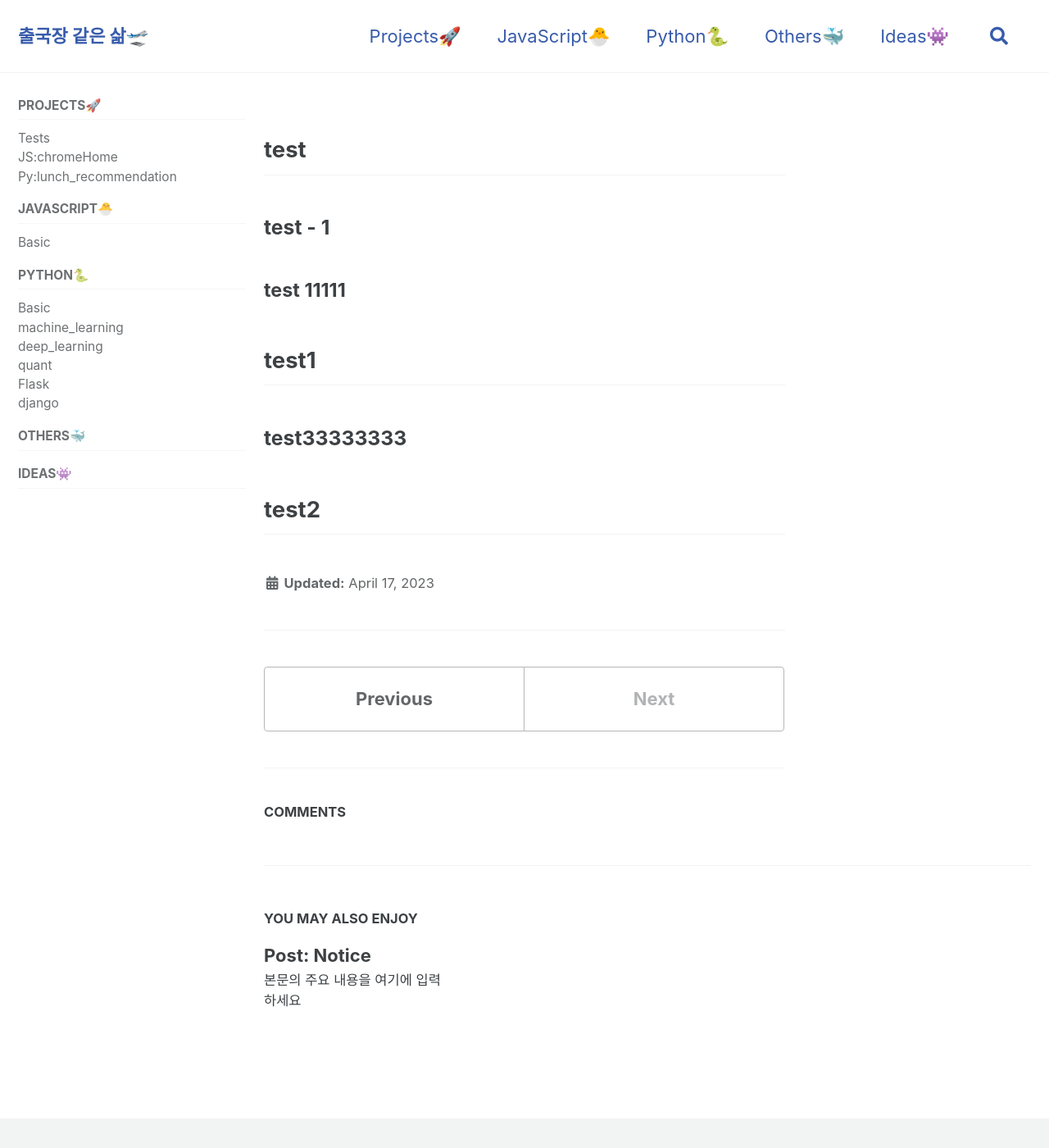
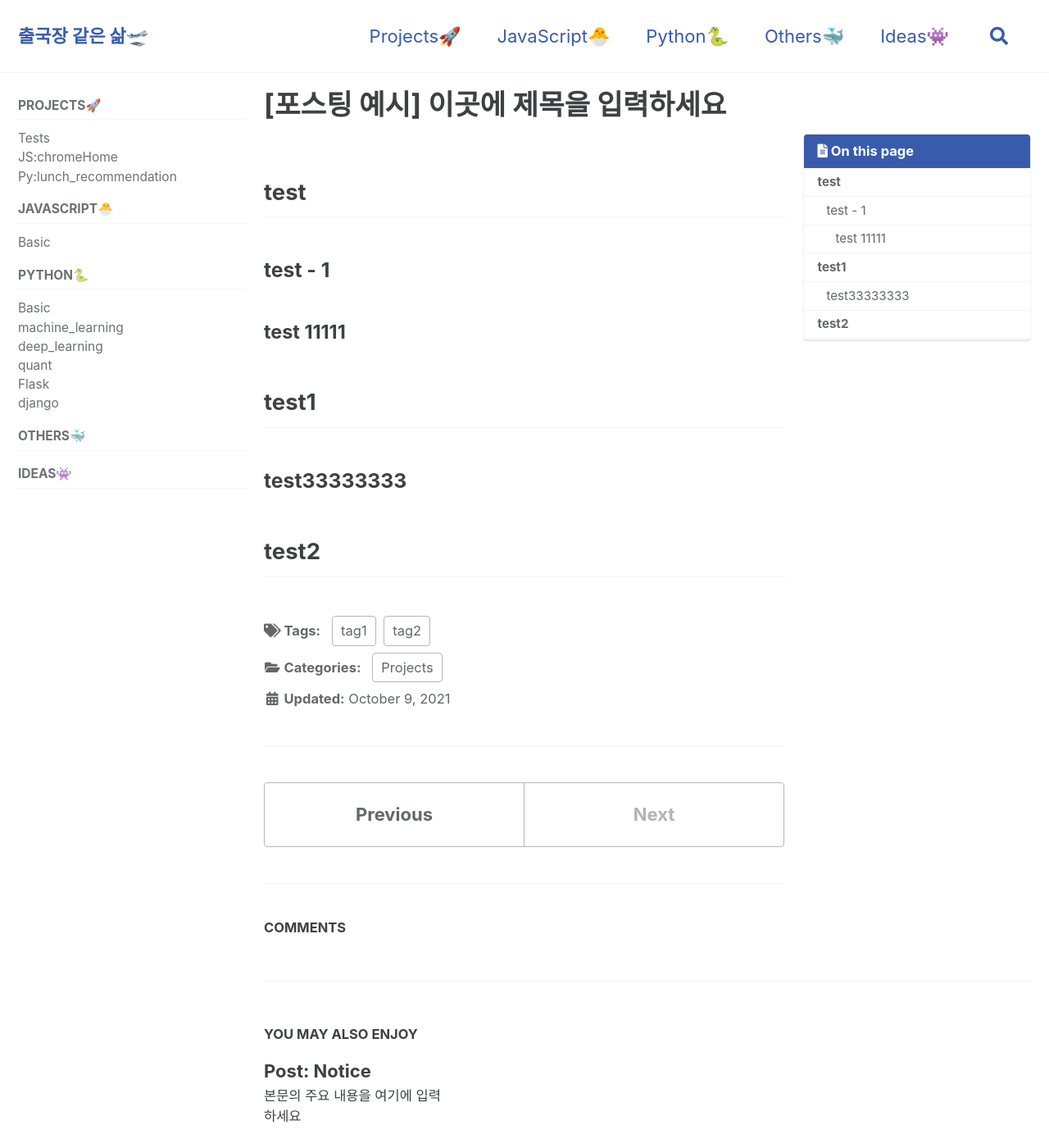
Before and after one commit to HAERANGMAN/HAERANGMAN.github.io, a Jekyll site: the page built from _posts/2022-10-28-test.md, in a window 1280 px wide and 1400 px high. Shown: the whole window at 82% size. Built offline with Jekyll 4.4.1, drawn with Linux system fonts in a browser that asks for light colours; cached includes are drawn as plain includes; comment, search, counter and statistics services are not loaded.

Commit message:
Update 2022-10-28-test.md

```diff
--- a/_posts/2022-10-28-test.md
+++ b/_posts/2022-10-28-test.md
@@ -7,13 +7,14 @@ categories: # 카테고리 설정
 tags: # 포스트 태그
   - [tag1, tag2]
 
-permalink: /Projects/test/test # 포스트 URL
+permalink: /Projects/test/test #포스트 URL
 
-toc: true # 우측에 본문 목차 네비게이션 생성
-toc_sticky: true # 본문 목차 네비게이션 고정 여부
-<!--
+toc: true #우측에 본문 목차 네비게이션 생성
+toc_sticky: true #본문 목차 네비게이션 고정 여부
+
 date: 2020-05-21 # 작성 날짜
-last_modified_at: 2021-10-09 # 최종 수정 날짜 -->
+last_modified_at: 2021-10-09 # 최종 수정 날짜
+
 ---
 
 
```
